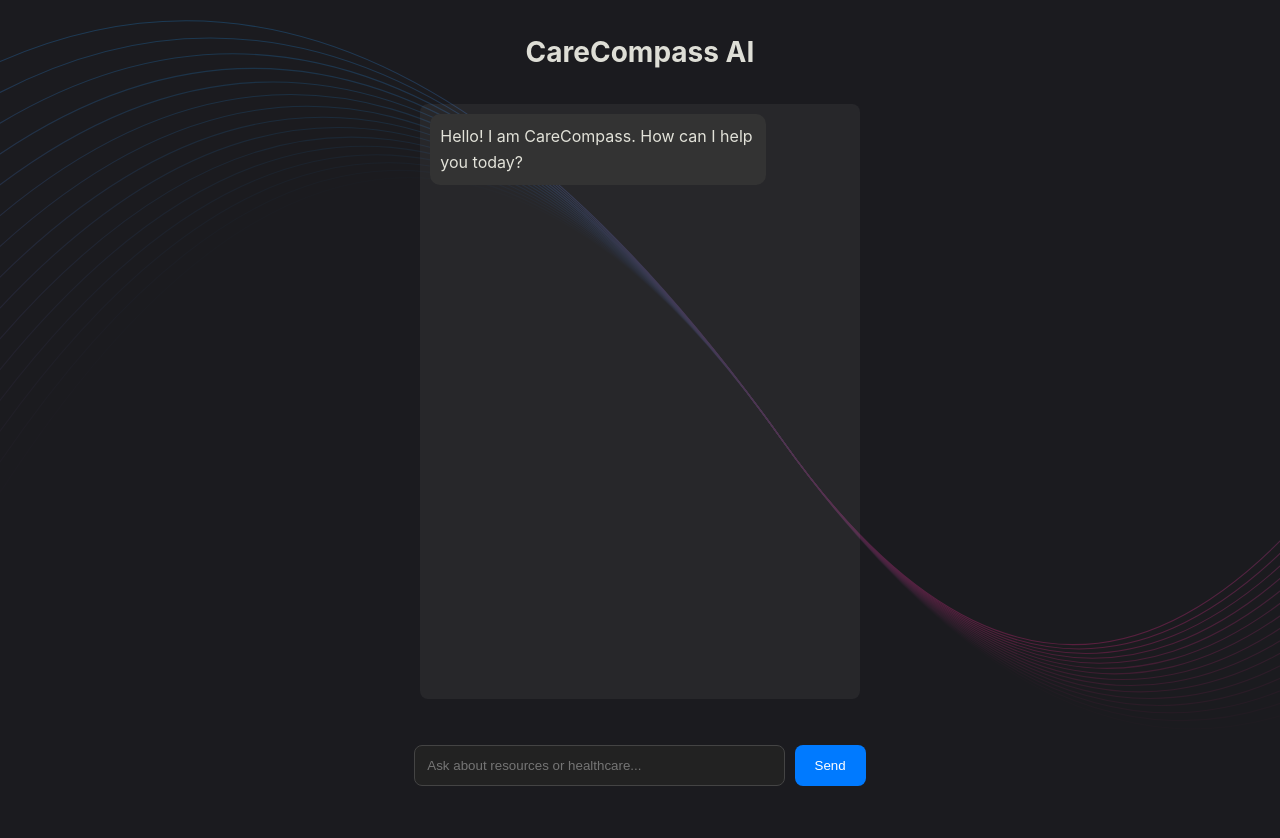
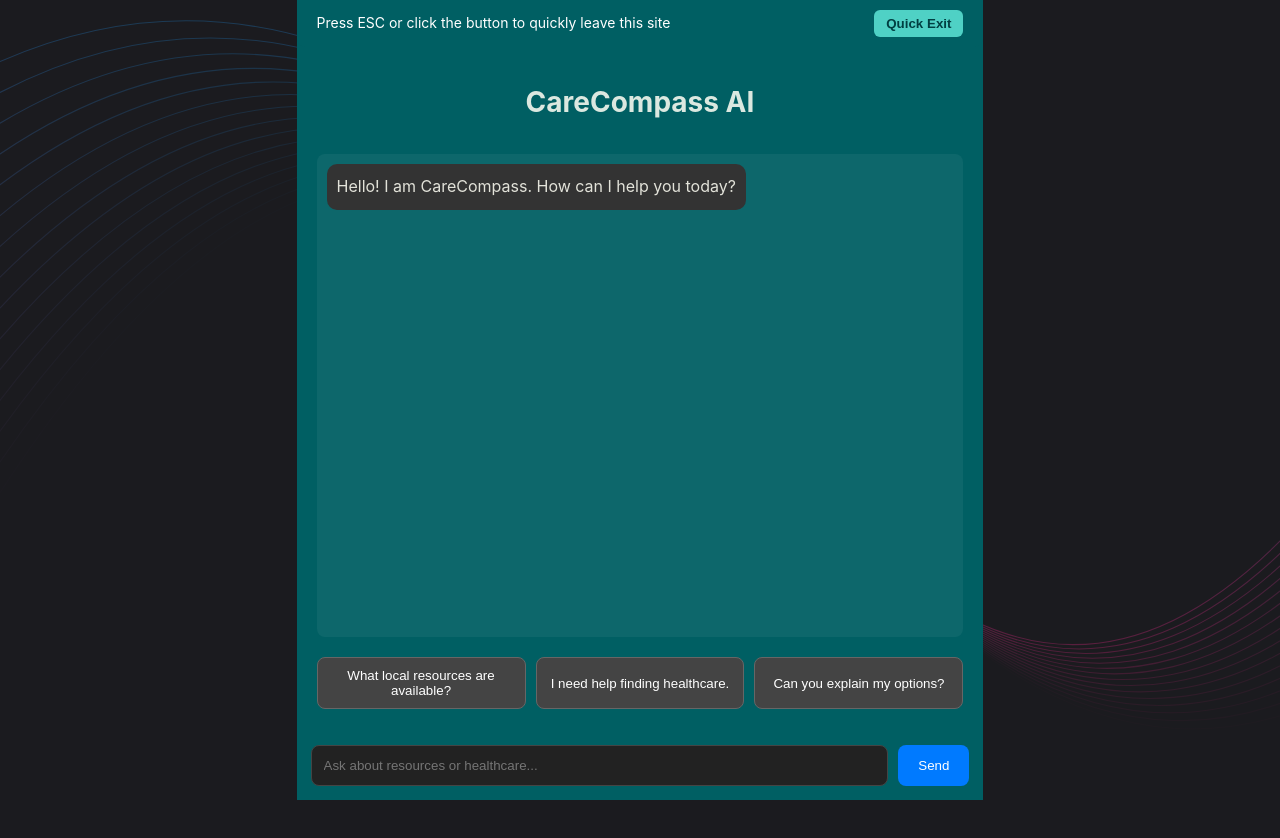
Before and after one commit to ECS193-Care-Compass/CareCompass-Main, a React (Vite) app in the folder chatbot-frontend/src/renderer/: page / in a window 1280 px wide. Shown: the top 838 px of the page. Built offline with nearby package versions, Linux system fonts and the light colour scheme.

Commit message:
Edit frontend to match figma

```diff
--- a/chatbot-frontend/src/renderer/src/App.tsx
+++ b/chatbot-frontend/src/renderer/src/App.tsx
@@ -18,6 +18,17 @@ function App(): React.JSX.Element {
     scrollRef.current?.scrollTo(0, scrollRef.current.scrollHeight)
   }, [messages])
 
+  // ESC key quick exit
+  useEffect(() => {
+    const handleEsc = (e: KeyboardEvent) => {
+      if (e.key === "Escape") {
+        window.location.href = "https://weather.com"
+      }
+    }
+    window.addEventListener("keydown", handleEsc)
+    return () => window.removeEventListener("keydown", handleEsc)
+  }, [])
+
   const handleSend = async (): Promise<void> => {
     if (!input.trim() || isLoading) return
 
@@ -27,7 +38,6 @@ function App(): React.JSX.Element {
     setIsLoading(true)
 
     try {
-      // Connects to Stephen's backend in the worktree
       const response = await fetch('http://localhost:8080/chat', {
         method: 'POST',
         headers: { 'Content-Type': 'application/json' },
@@ -46,16 +56,80 @@ function App(): React.JSX.Element {
     }
   }
 
+  // Quick reply options
+  const quickReplies = [
+    "What local resources are available?",
+    "I need help finding healthcare.",
+    "Can you explain my options?"
+  ]
+
   return (
-    <div className="container" style={{ display: 'flex', flexDirection: 'column', height: '100vh', padding: '20px' }}>
-      <header>
+    <div
+      className="container"
+      style={{
+        display: 'flex',
+        flexDirection: 'column',
+        height: '100vh',
+        padding: '20px',
+        position: 'relative',
+        background: '#005f63'   // DARK TEAL BACKGROUND
+      }}
+    >
+
+    {/* 🔵 QUICK EXIT TOP BAR */}
+    <div
+      style={{
+        position: 'absolute',
+        top: 0,
+        left: 0,
+        width: '100%',
+        padding: '10px 20px',
+        background: '#005f63',   // DARK TEAL
+        color: 'white',
+        display: 'flex',
+        justifyContent: 'space-between',
+        alignItems: 'center',
+        fontSize: '14px',
+        fontWeight: 500,
+        zIndex: 9999,
+        pointerEvents: 'auto',
+        borderRadius: '0 0 8px 8px'
+      }}
+    >
+      <span>Press ESC or click the button to quickly leave this site</span>
+
+      <button
+        onClick={() => window.location.replace("https://weather.com")}
+        style={{
+          background: '#4fd1c5',   // LIGHT TEAL
+          color: '#003f42',
+          border: 'none',
+          padding: '6px 12px',
+          borderRadius: '6px',
+          cursor: 'pointer',
+          fontWeight: 600
+        }}
+      >
+        Quick Exit
+      </button>
+    </div>
+
+      {/* Header shifted down because of top bar */}
+      <header style={{ marginTop: '50px' }}>
         <h2 className="text">CareCompass AI</h2>
       </header>
 
       {/* Message Display Area */}
       <div
         ref={scrollRef}
-        style={{ flex: 1, overflowY: 'auto', margin: '20px 0', padding: '10px', background: 'rgba(255,255,255,0.05)', borderRadius: '8px' }}
+        style={{
+          flex: 1,
+          overflowY: 'auto',
+          margin: '20px 0',
+          padding: '10px',
+          background: 'rgba(255,255,255,0.05)',
+          borderRadius: '8px'
+        }}
       >
         {messages.map((msg, idx) => (
           <div key={idx} style={{
@@ -77,6 +151,27 @@ function App(): React.JSX.Element {
         {isLoading && <div className="tip">CareCompass is typing...</div>}
       </div>
 
+      {/* Quick Reply Buttons */}
+      <div style={{ display: 'flex', gap: '10px', marginBottom: '10px' }}>
+        {quickReplies.map((text, idx) => (
+          <button
+            key={idx}
+            onClick={() => setInput(text)}
+            style={{
+              flex: 1,
+              padding: '10px',
+              borderRadius: '8px',
+              background: '#444',
+              color: 'white',
+              border: '1px solid #666',
+              cursor: 'pointer'
+            }}
+          >
+            {text}
+          </button>
+        ))}
+      </div>
+
       {/* Input Area */}
       <div className="actions" style={{ display: 'flex', gap: '10px' }}>
         <input
@@ -85,12 +180,26 @@ function App(): React.JSX.Element {
           onChange={(e) => setInput(e.target.value)}
           onKeyDown={(e) => e.key === 'Enter' && handleSend()}
           placeholder="Ask about resources or healthcare..."
-          style={{ flex: 1, padding: '12px', borderRadius: '8px', border: '1px solid #444', background: '#222', color: 'white' }}
+          style={{
+            flex: 1,
+            padding: '12px',
+            borderRadius: '8px',
+            border: '1px solid #444',
+            background: '#222',
+            color: 'white'
+          }}
         />
         <button
           onClick={handleSend}
           disabled={isLoading}
-          style={{ padding: '10px 20px', borderRadius: '8px', cursor: 'pointer', background: '#007aff', color: 'white', border: 'none' }}
+          style={{
+            padding: '10px 20px',
+            borderRadius: '8px',
+            cursor: 'pointer',
+            background: '#007aff',
+            color: 'white',
+            border: 'none'
+          }}
         >
           Send
         </button>
```
